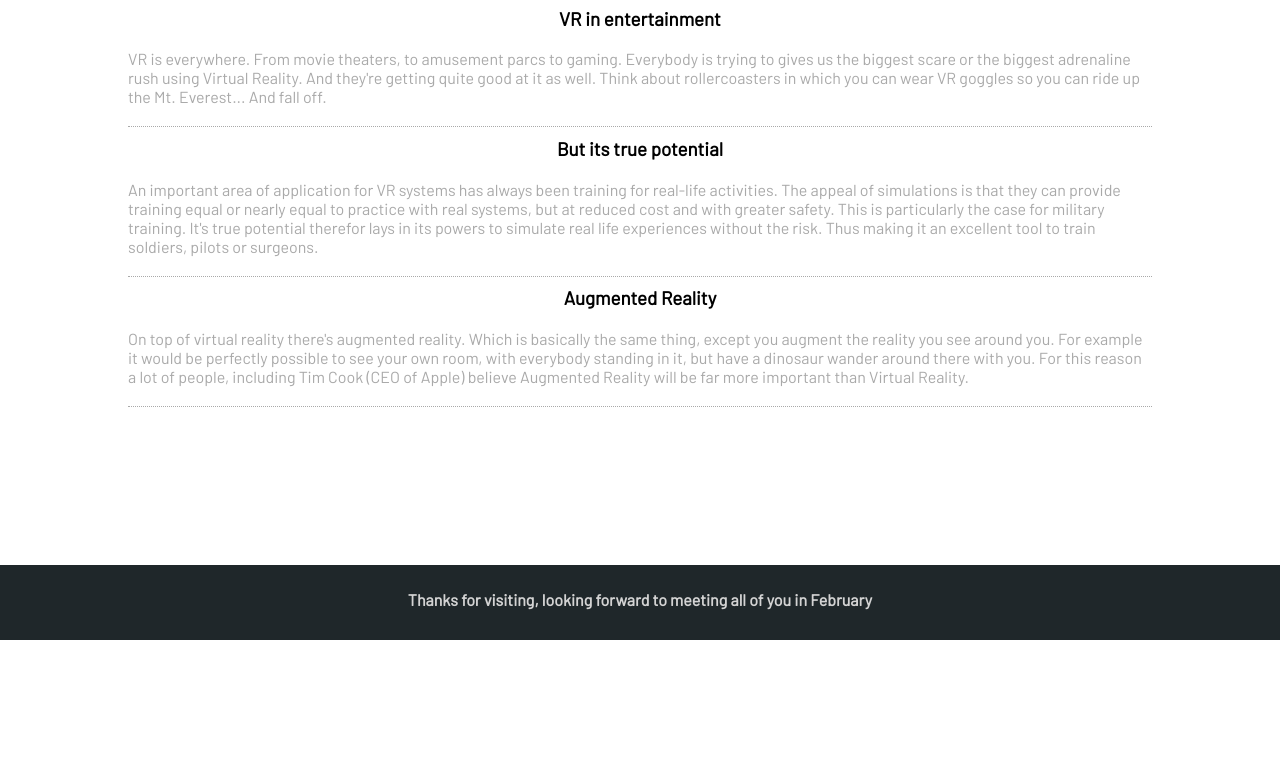
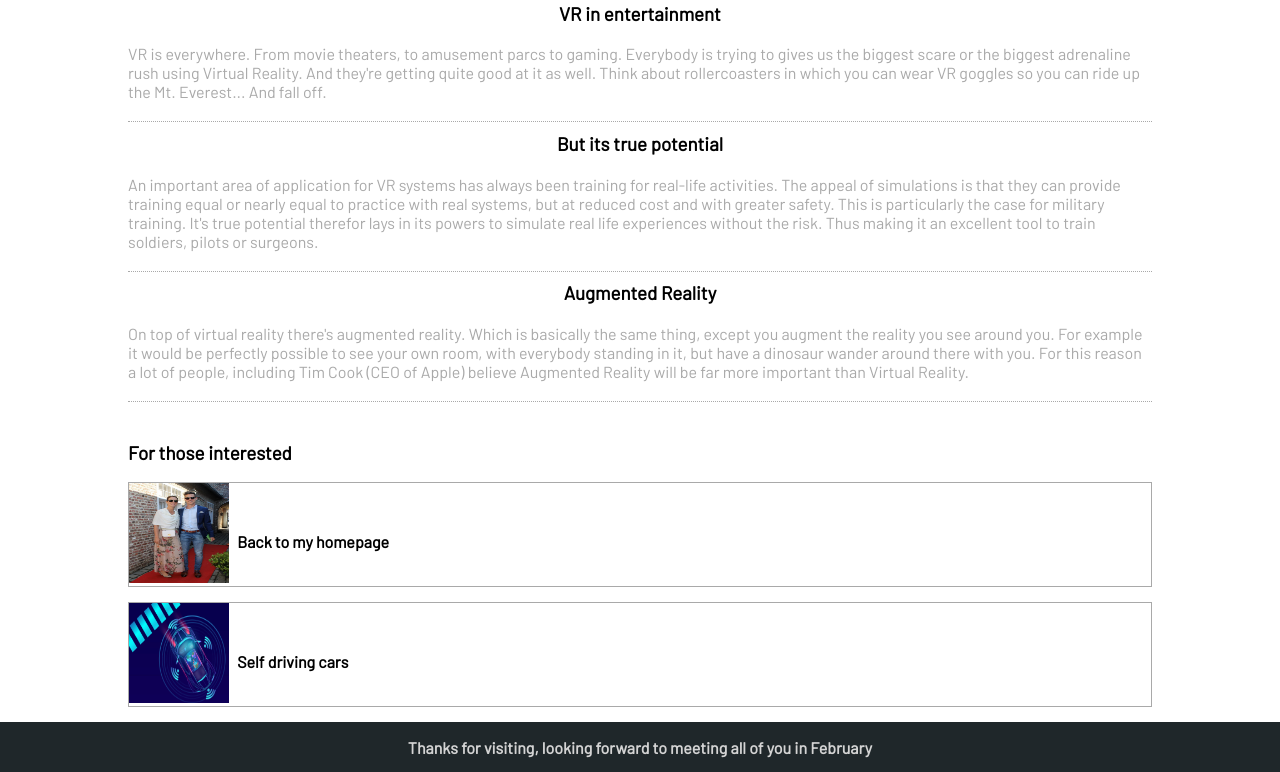
Before and after one commit to svendp1988/switchfully, a plain HTML site: page html/virtual_reality.html in a window 1280 px wide. Shown: the part 160-932 px from the top of the page. Before the commit the page ends 870 px from the top, so only its background shows below. Drawn offline with Linux system fonts and the light colour scheme.

Commit message:
Fixed footer + added structure to folders

```diff
--- /dev/null
+++ b/css/style1.css
@@ -0,0 +1,166 @@
+* {
+    box-sizing: border-box;
+}
+
+html {
+    height: 100%;
+}
+
+body {
+    margin: 0;
+    font-family: 'Barlow', sans-serif;
+    height: 100vh;
+    display: flex;
+    flex-direction: column;
+}
+
+main {
+    width: 80%;
+    margin-left: auto;
+    margin-right: auto;
+    margin-bottom: 50px;
+}
+
+header#top {
+    background-color: #1f272a;
+    text-align: center;
+    color: lightgrey;
+    padding-top: 13px;
+    padding-bottom: 13px;
+    font-weight: bolder;
+    width: 100vw;
+}
+
+img#big {
+    display: none;
+}
+
+section {
+    width: 50%;
+    padding-right: 2%;
+    float: left;
+}
+
+article {
+    border: 1px solid black;
+    padding: 25px;
+}
+
+article h4, article h3 {
+    text-align: center;
+    line-height: 5px;
+}
+
+article h4 {
+    padding-top: 20px;
+    color: darkgrey;
+}
+
+article p {
+    color: darkgray;
+    padding-top: 10px;
+    display: inline-block;
+    width: 100%;
+    padding-bottom: 20px;
+    border-bottom: 1px dotted darkgrey;
+    list-style: none;
+    padding-left: 0;
+    font-size: large;
+    margin: 0;
+}
+
+span {
+    padding-right: 5px;
+    border-right: 1px solid #1f272a;
+}
+
+section#right {
+    float: right;
+    padding-left: 2%;
+    padding-top: 19.92px;
+}
+
+img#small {
+    width: 100%;
+}
+
+div {
+    display: inline-block;
+    border: 1px solid darkgrey;
+    width: 100%;
+    margin-bottom: 15px;
+}
+
+div img {
+    width: 100px;
+    height: 100px;
+}
+
+div:hover {
+    background-color: #c19250;
+}
+
+div img {
+    display: inline;
+}
+
+div p {
+    display: inline;
+    font-weight: bold;
+    position: relative;
+    bottom: 35px;
+    left: 5px;
+}
+
+a {
+    color: black;
+}
+
+footer {
+    width: 100vw;
+    height: 50px;
+    background-color: #1f272a;
+    text-align: center;
+    color: lightgrey;
+}
+
+footer p {
+    font-weight: bold;
+}
+
+main {
+    flex: 1 0 auto;
+}
+
+@media screen and (max-width: 1080px) {
+    main {
+        width: 100vw;
+    }
+}
+
+@media screen and (max-width: 960px) {
+    div, h3#hidden {
+        display: inline-block;
+    }
+
+    img#big {
+        display: block;
+        width: 100%;
+    }
+
+    img#small {
+        display: none;
+    }
+
+    section {
+        float: none;
+        width: 100vw;
+        clear: both;
+    }
+
+    section#right {
+        float: none;
+        width: 100vw;
+    }
+
+}
--- a/style1.css
+++ b/css/style2.css
@@ -2,24 +2,30 @@
     box-sizing: border-box;
 }
 
+html {
+    height: 100%;
+}
+
 body {
     margin: 0;
+    height: 100vh;
     font-family: 'Barlow', sans-serif;
+    display: flex;
+    flex-direction: column;
 }
 
 main {
     width: 80%;
     margin-left: auto;
     margin-right: auto;
-    margin-bottom: 50px;
 }
 
 header#top {
     background-color: #1f272a;
     text-align: center;
     color: lightgrey;
-    height: 50px;
     padding-top: 13px;
+    padding-bottom: 13px;
     font-weight: bolder;
     width: 100vw;
 }
@@ -29,25 +35,13 @@ img#big {
 }
 
 section {
-    width: 50%;
-    padding-right: 2%;
-    float: left;
+    width: 100%;
 }
-
-article {
-    border: 1px solid black;
-    padding: 25px;
-}
-
-article h4, article h3 {
+article h3 {
     text-align: center;
     line-height: 5px;
 }
 
-article h4 {
-    padding-top: 20px;
-    color: darkgrey;
-}
 
 article p {
     color: darkgray;
@@ -56,20 +50,10 @@ article p {
     width: 100%;
     padding-bottom: 20px;
     border-bottom: 1px dotted darkgrey;
-    list-style: none;
-    padding-left: 0;
-    font-size: large;
     margin: 0;
 }
 
-span {
-    padding-right: 5px;
-    border-right: 1px solid #1f272a;
-}
-
 section#right {
-    float: right;
-    padding-left: 2%;
     padding-top: 19.92px;
 }
 
@@ -94,6 +78,8 @@ div:hover {
 }
 
 div img {
+    width: 100px;
+    height: 100px;
     display: inline;
 }
 
@@ -108,25 +94,21 @@ div p {
 a {
     color: black;
 }
-main {
-    min-height: 750px;
-}
+
+
 footer {
-    clear: both;
-    width: 100vw;
-    height: 75px;
     background-color: #1f272a;
     text-align: center;
     color: lightgrey;
-    position: sticky;
-    bottom: 0;
-    margin-top: -50px;
+    height: 50px;
 }
 
 footer p {
     font-weight: bold;
-    position: relative;
-    top: 25px;
+}
+
+main {
+    flex: 1 0 auto;
 }
 
 @media screen and (max-width: 1080px) {
@@ -134,30 +116,3 @@ footer p {
         width: 100vw;
     }
 }
-
-@media screen and (max-width: 960px) {
-    div, h3#hidden {
-        display: inline-block;
-    }
-
-    img#big {
-        display: block;
-        width: 100%;
-    }
-
-    img#small {
-        display: none;
-    }
-
-    section {
-        float: none;
-        width: 100vw;
-        clear: both;
-    }
-
-    section#right {
-        float: none;
-        width: 100vw;
-    }
-
-}
--- a/virtual_reality.html
+++ b/html/virtual_reality.html
@@ -12,7 +12,7 @@
 <head>
     <meta charset="UTF-8">
     <title>Sven De Potter</title>
-    <link rel="stylesheet" href="style2.css" type="text/css">
+    <link rel="stylesheet" href="../css/style2.css" type="text/css">
     <meta name="viewport" content="width=device-width, initial-scale=1.0">
     <link href="https://fonts.googleapis.com/css?family=Barlow&display=swap" rel="stylesheet">
 </head>
@@ -39,7 +39,18 @@
             see your own room, with everybody standing in it, but have a dinosaur wander around there with you. For this reason a lot of people, including Tim Cook (CEO of Apple) believe Augmented Reality
             will be far more important than Virtual Reality.</p>
         </article>
-
+    </section>
+    <section id="right">
+        <h3 id="hidden">For those interested</h3>
+        <a href="index.html"><div>
+            <img src="../assets/me&her_pic.jpg" alt="Me and the misses">
+            <p>Back to my homepage</p>
+        </div></a>
+        <a href="self_driving_cars.html"><div>
+            <img src="../assets/self-driving-cars-reality-main-1440x1096.jpg" alt="self driving cars">
+            <p>Self driving cars</p>
+        </div></a>
+    </section>
 
 </main>
 <footer>
--- a/style2.css
+++ /dev/null
@@ -1,80 +0,0 @@
-* {
-    box-sizing: border-box;
-}
-
-html, body {
-    heigth: 100%;
-}
-
-body {
-    margin: 0;
-    font-family: 'Barlow', sans-serif;
-}
-
-main {
-    width: 80%;
-    margin-left: auto;
-    margin-right: auto;
-    margin-bottom: 50px;
-}
-
-header#top {
-    background-color: #1f272a;
-    text-align: center;
-    color: lightgrey;
-    height: 50px;
-    padding-top: 13px;
-    font-weight: bolder;
-    width: 100vw;
-}
-
-img#big {
-    display: none;
-}
-
-section {
-    width: 100%;
-}
-article h3 {
-    text-align: center;
-    line-height: 5px;
-}
-
-
-article p {
-    color: darkgray;
-    padding-top: 10px;
-    display: inline-block;
-    width: 100%;
-    padding-bottom: 20px;
-    border-bottom: 1px dotted darkgrey;
-    margin: 0;
-}
-
-main {
-    min-height: 750px;
-}
-
-footer {
-    clear: both;
-    width: 100vw;
-    height: 75px;
-    background-color: #1f272a;
-    text-align: center;
-    color: lightgrey;
-    position: sticky;
-    bottom: 0;
-    margin-top: -75px;
-}
-
-footer p {
-    font-weight: bold;
-    position: relative;
-    top: 25px;
-}
-
-@media screen and (max-width: 1080px) {
-    main {
-        width: 100vw;
-    }
-}
```
Also changed, not shown: html/index.html (renamed from index.html, +6 -6 lines), html/self_driving_cars.html (renamed from self_driving_cars.html, +13 -3 lines), assets/VR.jpg (renamed from VR.jpg), assets/me&her_pic.jpg (renamed from me&her_pic.jpg), assets/self-driving-cars-reality-main-1440x1096.jpg (renamed from self-driving-cars-reality-main-1440x1096.jpg).
